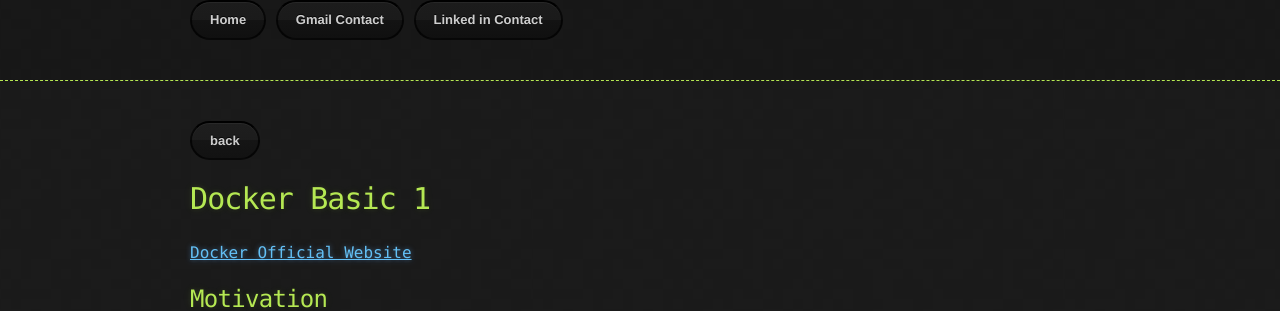
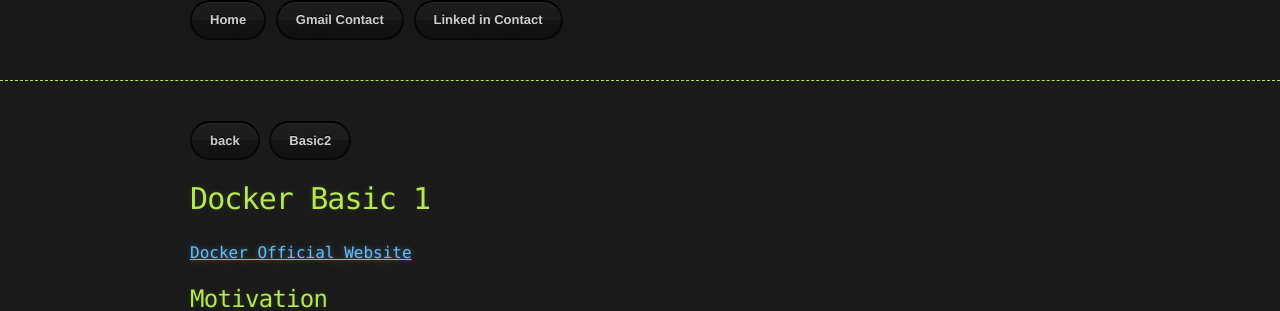
Before and after one commit to celindacain25/jin993.github.io, a Jekyll site: the page built from study/TeamW/docker1.md, in a window 1280 px wide. Shown: the part 112-423 px from the top of the page. Built offline with Jekyll 4.4.1, drawn with Linux system fonts in a browser that asks for light colours; comment, search, counter and statistics services are not loaded.

Commit message:
docker
docker

```diff
--- a/study/TeamW/docker1.md
+++ b/study/TeamW/docker1.md
@@ -1,7 +1,7 @@
 ---
 layout: default
 ---
-[back](../smain){: .btn.btn-default}
+[back](../smain){: .btn.btn-default} [Basic2](./docker2){: .btn.btn-default}
 
 # Docker Basic 1
 
```
Also changed, not shown: study/TeamW/docker2.md (+1 -0 lines), study/smain.md (line endings or trailing spaces).
